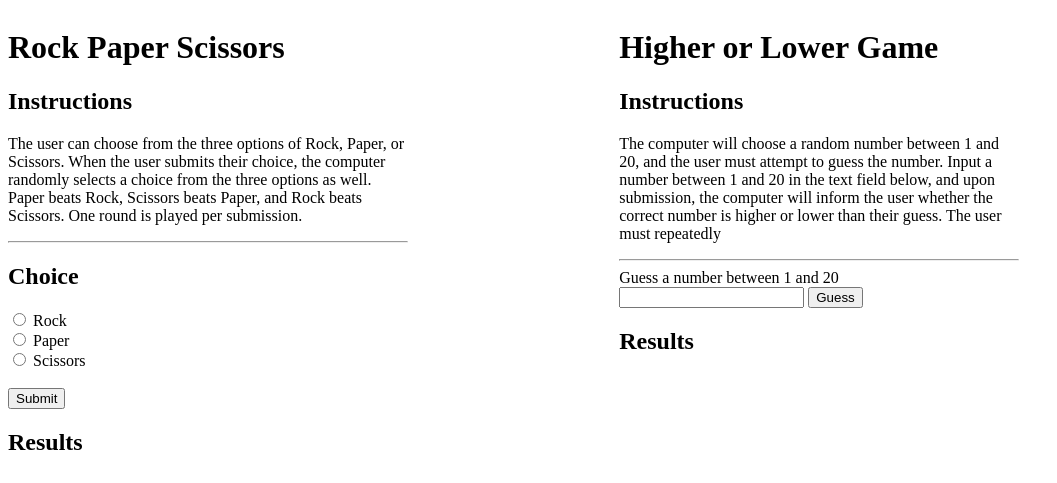
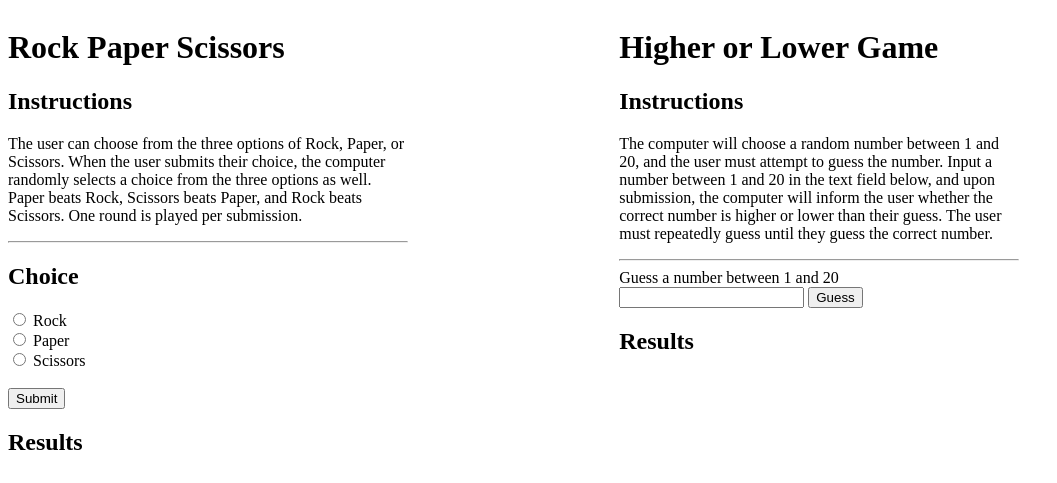
Before and after one commit to AntonieKowal/e2, a PHP site: page / in a window 1280 px wide. Shown: the top 483 px of the page, without its empty margins (0-1057 px from the left). Run offline with PHP 8.4, Linux system fonts and the light colour scheme.

Commit message:
finished instructions for higher/lower

```diff
--- a/p3/index.php
+++ b/p3/index.php
@@ -20,8 +20,8 @@
     }
 
 
+
     </style>
-
 </head>
 
 <body>
@@ -66,7 +66,7 @@
 
     <p>The computer will choose a random number between 1 and 20, and the user must attempt to guess the number. Input a number between 1 and 20 in
        the text field below, and upon submission, the computer will inform the user whether the correct number is higher or lower than their guess.
-       The user must repeatedly
+       The user must repeatedly guess until they guess the correct number.
 
     <hr>
 
@@ -75,7 +75,7 @@
     <label for="guess">Guess a number between 1 and 20</label><br>
     <input type="text" name="guess" id="guess">
 
-    <button type="submit">Guess</button>
+    <button type="submit" id="guessButton">Guess</button>
     </form>
 
     <h2>Results</h2>
```
